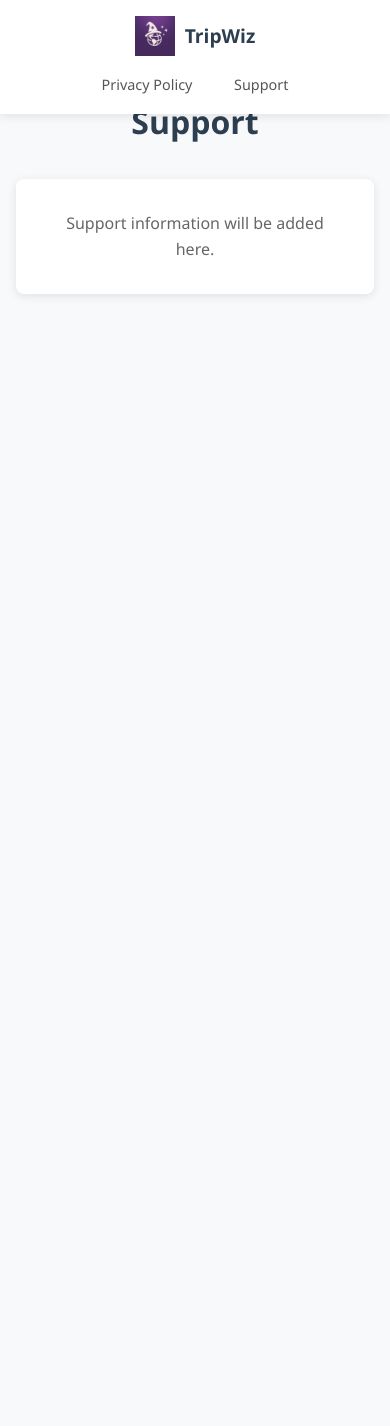
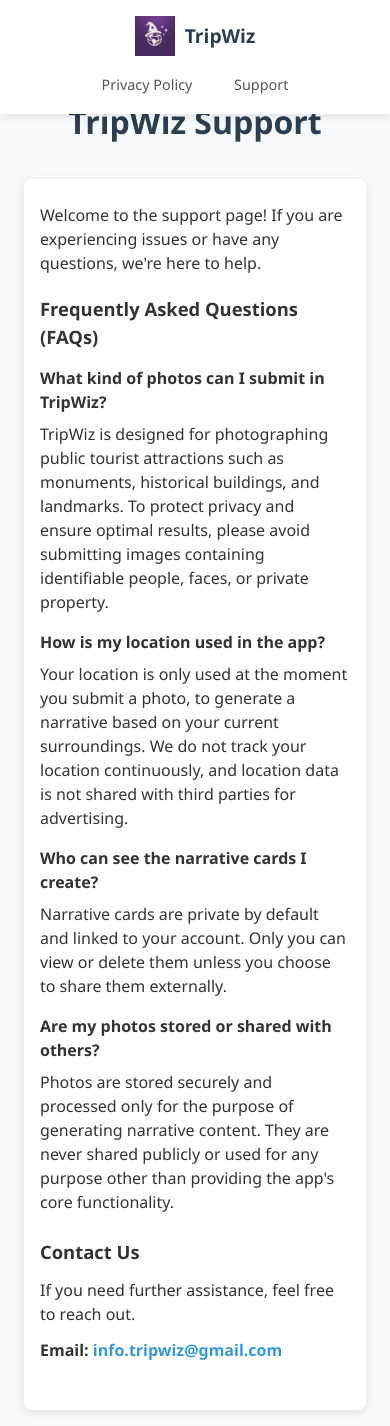
Before and after one commit to tnycnsn/tripwiz-website, a React (Create React App) app: page /support in a window 390 px wide. Before the commit the page ends 844 px from the top, so only its background shows below. Built offline with nearby package versions, Linux system fonts and the light colour scheme.

Commit message:
Added Support page and arranged line spacing

```diff
--- a/src/App.css
+++ b/src/App.css
@@ -186,15 +186,15 @@
   box-shadow: 0 2px 10px rgba(0, 0, 0, 0.1);
   max-width: 900px;
   margin: 0 auto;
-  line-height: 1.7;
+  line-height: 1.5;
 }
 
 .privacy-intro {
-  margin-bottom: 2rem;
+  margin-bottom: 1.5rem;
 }
 
 .privacy-intro p {
-  margin-bottom: 1rem;
+  margin-bottom: 0.75rem;
   font-size: 1rem;
   color: #333;
   text-align: left;
@@ -205,7 +205,7 @@
 }
 
 .privacy-section {
-  margin-bottom: 2rem;
+  margin-bottom: 1.5rem;
   text-align: left;
 }
 
@@ -213,46 +213,46 @@
   color: #333;
   font-size: 1.25rem;
   font-weight: 600;
-  margin-bottom: 1rem;
-  margin-top: 2rem;
+  margin-bottom: 0.75rem;
+  margin-top: 1.5rem;
 }
 
 .privacy-section h3 {
   color: #333;
   font-size: 1.1rem;
   font-weight: 600;
-  margin-bottom: 0.75rem;
-  margin-top: 1.5rem;
+  margin-bottom: 0.5rem;
+  margin-top: 1rem;
 }
 
 .privacy-section p {
-  margin-bottom: 1rem;
+  margin-bottom: 0.75rem;
   color: #333;
   text-align: left;
   font-size: 1rem;
 }
 
 .privacy-section ul {
-  margin: 1rem 0;
+  margin: 0.75rem 0;
   padding-left: 1.5rem;
 }
 
 .privacy-section li {
-  margin-bottom: 0.5rem;
+  margin-bottom: 0.25rem;
   color: #333;
   font-size: 1rem;
 }
 
 .subsection {
-  margin-bottom: 1.5rem;
+  margin-bottom: 1rem;
 }
 
 .subsection h3 {
   color: #333;
   font-size: 1.1rem;
   font-weight: 600;
-  margin-bottom: 0.75rem;
-  margin-top: 1.5rem;
+  margin-bottom: 0.5rem;
+  margin-top: 1rem;
 }
 
 .subsection ul {
@@ -263,7 +263,7 @@
   font-size: 1rem;
   font-weight: 600;
   text-align: left;
-  margin-top: 1rem;
+  margin-top: 0.75rem;
 }
 
 .contact-email a {
@@ -284,6 +284,82 @@
 }
 
 .privacy-content a:hover {
+  color: #2980b9;
+  text-decoration: underline;
+}
+
+/* Support Page Specific Styles */
+.support-content {
+  background-color: white;
+  padding: 3rem;
+  border-radius: 8px;
+  box-shadow: 0 2px 10px rgba(0, 0, 0, 0.1);
+  max-width: 900px;
+  margin: 0 auto;
+  line-height: 1.5;
+}
+
+.support-intro {
+  margin-bottom: 1.5rem;
+}
+
+.support-intro p {
+  margin-bottom: 0.75rem;
+  font-size: 1rem;
+  color: #333;
+  text-align: left;
+}
+
+.support-intro p:last-child {
+  margin-bottom: 0;
+}
+
+.support-section {
+  margin-bottom: 1.5rem;
+  text-align: left;
+}
+
+.support-section h2 {
+  color: #333;
+  font-size: 1.25rem;
+  font-weight: 600;
+  margin-bottom: 0.75rem;
+  margin-top: 1.5rem;
+}
+
+.support-section p {
+  margin-bottom: 0.75rem;
+  color: #333;
+  text-align: left;
+  font-size: 1rem;
+}
+
+.faq-item {
+  margin-bottom: 1rem;
+}
+
+.faq-item h3 {
+  color: #333;
+  font-size: 1.1rem;
+  font-weight: 600;
+  margin-bottom: 0.5rem;
+  margin-top: 1rem;
+}
+
+.faq-item p {
+  margin-bottom: 0.75rem;
+  color: #333;
+  text-align: left;
+  font-size: 1rem;
+}
+
+.support-content a {
+  color: #3498db;
+  text-decoration: none;
+  transition: color 0.3s ease;
+}
+
+.support-content a:hover {
   color: #2980b9;
   text-decoration: underline;
 }
@@ -348,6 +424,33 @@
   .subsection {
     margin-bottom: 1.25rem;
   }
+
+  /* Support Page Mobile Styles */
+  .support-content {
+    padding: 2rem 1.5rem;
+    margin: 0 1rem;
+  }
+
+  .support-intro {
+    margin-bottom: 1.5rem;
+  }
+
+  .support-section {
+    margin-bottom: 1.5rem;
+  }
+
+  .support-section h2 {
+    font-size: 1.2rem;
+    margin-top: 1.5rem;
+  }
+
+  .faq-item {
+    margin-bottom: 1.25rem;
+  }
+
+  .faq-item h3 {
+    font-size: 1.05rem;
+  }
 }
 
 @media (max-width: 480px) {
@@ -394,4 +497,31 @@
   .subsection {
     margin-bottom: 1rem;
   }
+
+  /* Support Page Small Mobile Styles */
+  .support-content {
+    padding: 1.5rem 1rem;
+    margin: 0 0.5rem;
+  }
+
+  .support-intro {
+    margin-bottom: 1.25rem;
+  }
+
+  .support-intro p {
+    font-size: 1rem;
+  }
+
+  .support-section h2 {
+    font-size: 1.15rem;
+    margin-top: 1.25rem;
+  }
+
+  .faq-item {
+    margin-bottom: 1rem;
+  }
+
+  .faq-item h3 {
+    font-size: 1rem;
+  }
 }
--- a/src/pages/Support.js
+++ b/src/pages/Support.js
@@ -3,9 +3,55 @@
 const Support = () => {
   return (
     <div className="page-container">
-      <h1 className="page-title">Support</h1>
-      <div className="page-content">
-        <p>Support information will be added here.</p>
+      <h1 className="page-title">TripWiz Support</h1>
+      <div className="support-content">
+        <div className="support-intro">
+          <p>
+            Welcome to the support page! If you are experiencing issues or have any questions, we're here to help.
+          </p>
+        </div>
+
+        <section className="support-section">
+          <h2>Frequently Asked Questions (FAQs)</h2>
+
+          <div className="faq-item">
+            <h3>What kind of photos can I submit in TripWiz?</h3>
+            <p>
+              TripWiz is designed for photographing public tourist attractions such as monuments, historical buildings, and landmarks. To protect privacy and ensure optimal results, please avoid submitting images containing identifiable people, faces, or private property.
+            </p>
+          </div>
+
+          <div className="faq-item">
+            <h3>How is my location used in the app?</h3>
+            <p>
+              Your location is only used at the moment you submit a photo, to generate a narrative based on your current surroundings. We do not track your location continuously, and location data is not shared with third parties for advertising.
+            </p>
+          </div>
+
+          <div className="faq-item">
+            <h3>Who can see the narrative cards I create?</h3>
+            <p>
+              Narrative cards are private by default and linked to your account. Only you can view or delete them unless you choose to share them externally.
+            </p>
+          </div>
+
+          <div className="faq-item">
+            <h3>Are my photos stored or shared with others?</h3>
+            <p>
+              Photos are stored securely and processed only for the purpose of generating narrative content. They are never shared publicly or used for any purpose other than providing the app's core functionality.
+            </p>
+          </div>
+        </section>
+
+        <section className="support-section">
+          <h2>Contact Us</h2>
+          <p>
+            If you need further assistance, feel free to reach out.
+          </p>
+          <p className="contact-email">
+            Email: <a href="mailto:info.tripwiz@gmail.com">info.tripwiz@gmail.com</a>
+          </p>
+        </section>
       </div>
     </div>
   );
```
